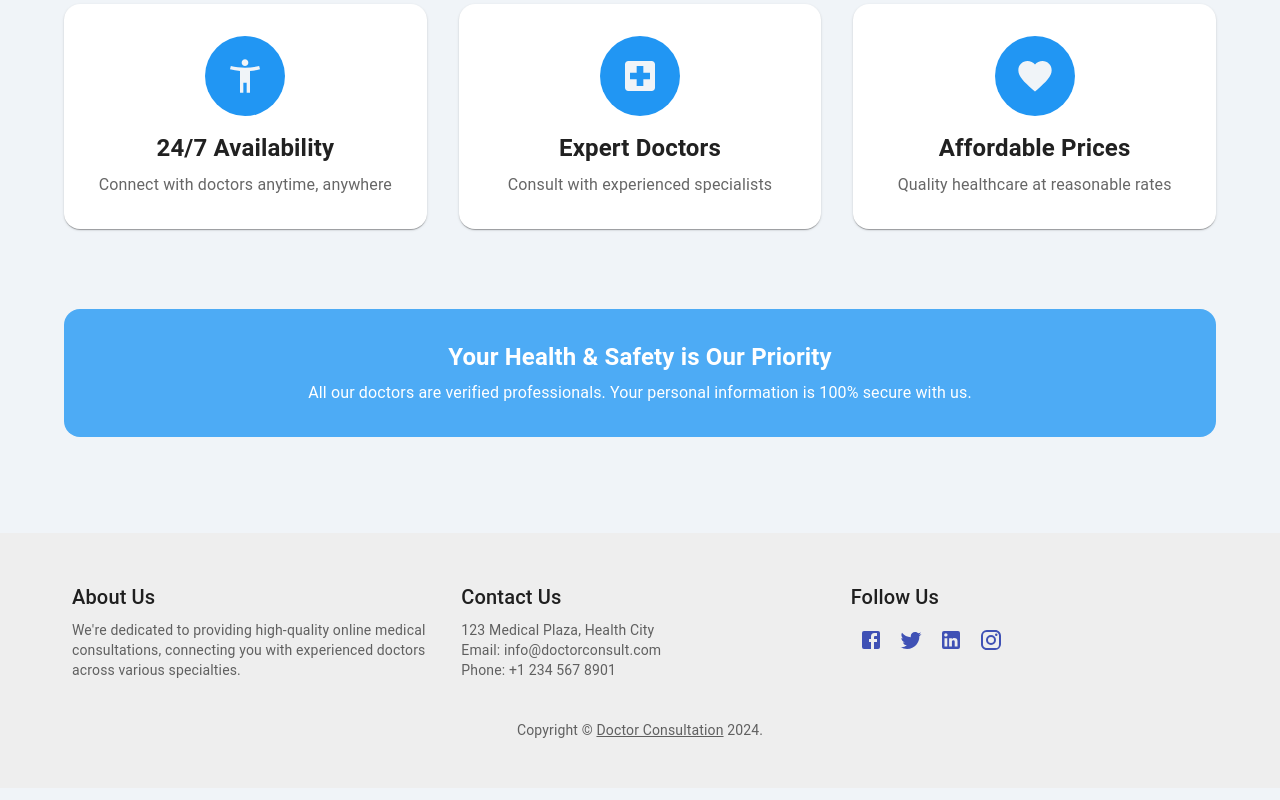
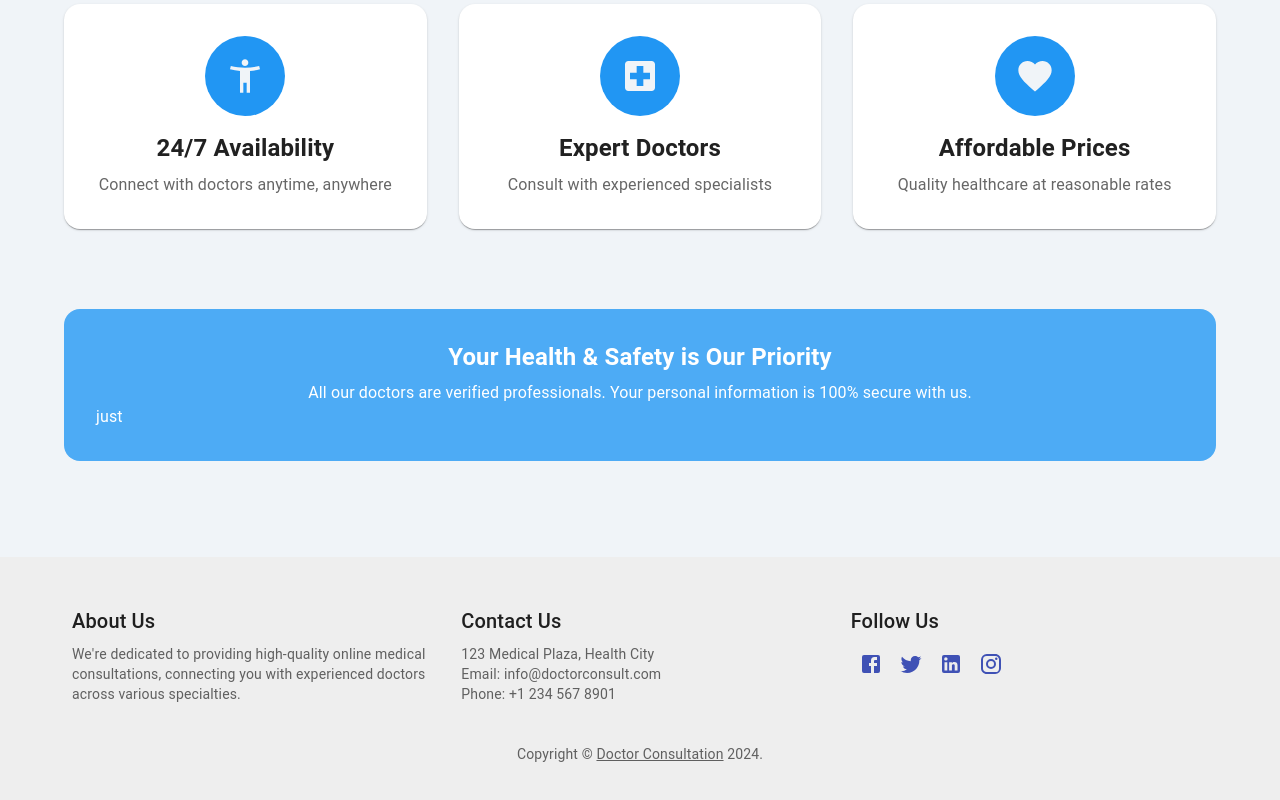
Before and after one commit to Bikisome/Telemedicine, a React (Vite) app: page / in a window 1280 px wide. Shown: the part 2071-2871 px from the top of the page. Built offline with nearby package versions, Linux system fonts and the light colour scheme; no server answers.

Commit message:
just playing

```diff
--- a/src/pages/Home.jsx
+++ b/src/pages/Home.jsx
@@ -431,6 +431,7 @@ const Home = () => {
           <Typography variant="body1" align="center">
             All our doctors are verified professionals. Your personal information is 100% secure with us.
           </Typography>
+          <h1>just</h1>
         </Box>
       </Container>
     </ThemeProvider>
```
